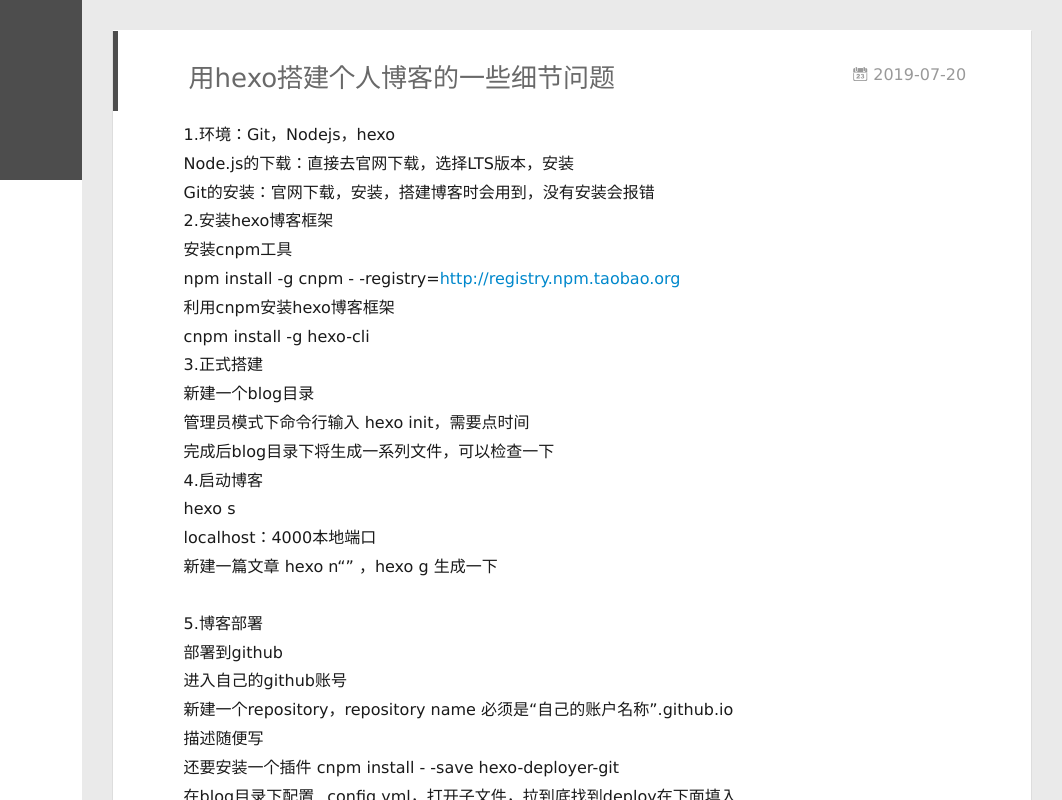
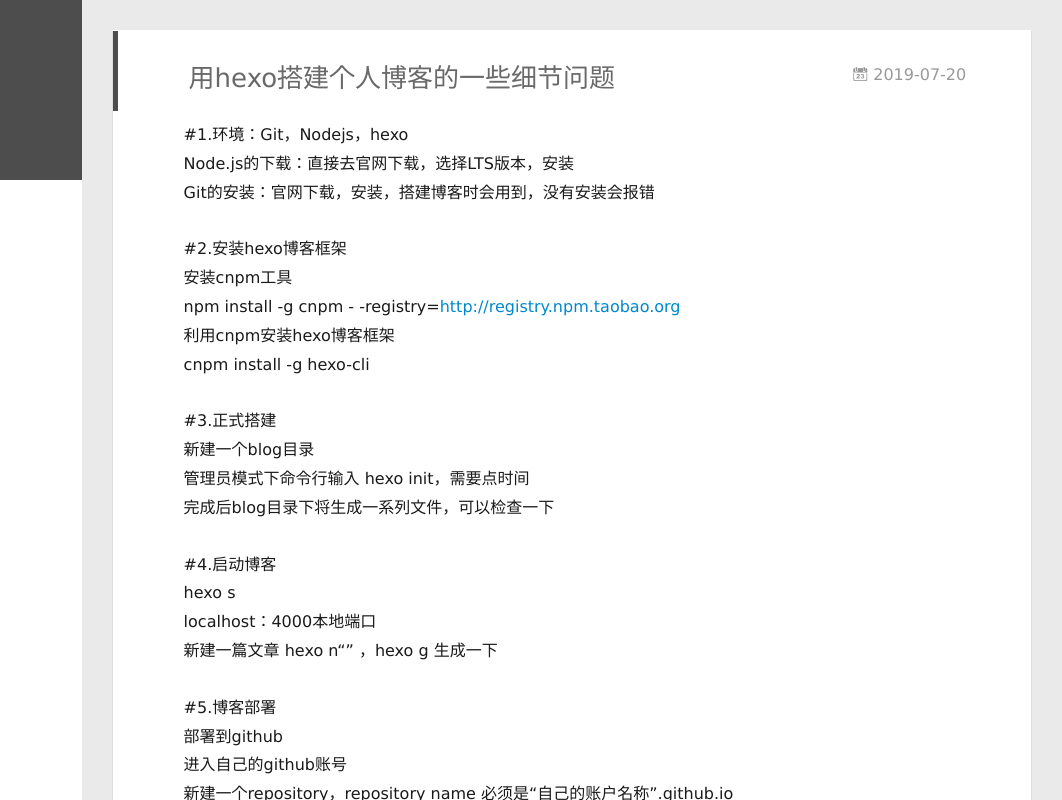
Before and after one commit to Kevin-CEN/Kevin-CEN.github.io, a plain HTML site: page 2019/07/20/用hexo搭建个人博客的一些细节问题/index.html in a window 1280 px wide. Shown: the full height of the page, 218-1280 px from the left. Drawn offline with Linux system fonts and the light colour scheme; no server answers.

Commit message:
Site updated: 2019-07-20 17:50:58

```diff
--- a/2019/07/20/用hexo搭建个人博客的一些细节问题/index.html
+++ b/2019/07/20/用hexo搭建个人博客的一些细节问题/index.html
@@ -8,17 +8,17 @@
   <link rel="dns-prefetch" href="http://yoursite.com">
   <title>用hexo搭建个人博客的一些细节问题 | Hexo</title>
   <meta name="viewport" content="width=device-width, initial-scale=1, maximum-scale=1">
-  <meta name="description" content="1.环境：Git，Nodejs，hexo   Node.js的下载：直接去官网下载，选择LTS版本，安装   Git的安装：官网下载，安装，搭建博客时会用到，没有安装会报错2.安装hexo博客框架   安装cnpm工具    npm install -g cnpm - -registry=http://registry.npm.taobao.org   利用cnpm安装hexo博客框架    cn">
+  <meta name="description" content="#1.环境：Git，Nodejs，hexo   Node.js的下载：直接去官网下载，选择LTS版本，安装   Git的安装：官网下载，安装，搭建博客时会用到，没有安装会报错 #2.安装hexo博客框架   安装cnpm工具    npm install -g cnpm - -registry=http://registry.npm.taobao.org   利用cnpm安装hexo博客框架">
 <meta property="og:type" content="article">
 <meta property="og:title" content="用hexo搭建个人博客的一些细节问题">
 <meta property="og:url" content="http://yoursite.com/2019/07/20/用hexo搭建个人博客的一些细节问题/index.html">
 <meta property="og:site_name" content="Hexo">
-<meta property="og:description" content="1.环境：Git，Nodejs，hexo   Node.js的下载：直接去官网下载，选择LTS版本，安装   Git的安装：官网下载，安装，搭建博客时会用到，没有安装会报错2.安装hexo博客框架   安装cnpm工具    npm install -g cnpm - -registry=http://registry.npm.taobao.org   利用cnpm安装hexo博客框架    cn">
+<meta property="og:description" content="#1.环境：Git，Nodejs，hexo   Node.js的下载：直接去官网下载，选择LTS版本，安装   Git的安装：官网下载，安装，搭建博客时会用到，没有安装会报错 #2.安装hexo博客框架   安装cnpm工具    npm install -g cnpm - -registry=http://registry.npm.taobao.org   利用cnpm安装hexo博客框架">
 <meta property="og:locale" content="default">
-<meta property="og:updated_time" content="2019-07-20T05:53:37.701Z">
+<meta property="og:updated_time" content="2019-07-20T09:50:20.338Z">
 <meta name="twitter:card" content="summary">
 <meta name="twitter:title" content="用hexo搭建个人博客的一些细节问题">
-<meta name="twitter:description" content="1.环境：Git，Nodejs，hexo   Node.js的下载：直接去官网下载，选择LTS版本，安装   Git的安装：官网下载，安装，搭建博客时会用到，没有安装会报错2.安装hexo博客框架   安装cnpm工具    npm install -g cnpm - -registry=http://registry.npm.taobao.org   利用cnpm安装hexo博客框架    cn">
+<meta name="twitter:description" content="#1.环境：Git，Nodejs，hexo   Node.js的下载：直接去官网下载，选择LTS版本，安装   Git的安装：官网下载，安装，搭建博客时会用到，没有安装会报错 #2.安装hexo博客框架   安装cnpm工具    npm install -g cnpm - -registry=http://registry.npm.taobao.org   利用cnpm安装hexo博客框架">
 
     <link rel="alternative" href="/atom.xml" title="Hexo" type="application/atom+xml">
 
@@ -166,8 +166,11 @@
 
     <div class="article-entry" itemprop="articleBody">
 
-        <p>1.环境：Git，Nodejs，hexo<br>   Node.js的下载：直接去官网下载，选择LTS版本，安装<br>   Git的安装：官网下载，安装，搭建博客时会用到，没有安装会报错<br>2.安装hexo博客框架<br>   安装cnpm工具<br>    npm install -g cnpm - -registry=<a href="http://registry.npm.taobao.org" target="_blank" rel="noopener">http://registry.npm.taobao.org</a><br>   利用cnpm安装hexo博客框架<br>    cnpm install -g hexo-cli<br>3.正式搭建<br>   新建一个blog目录<br>   管理员模式下命令行输入 hexo init，需要点时间<br>   完成后blog目录下将生成一系列文件，可以检查一下<br>4.启动博客<br>   hexo s<br>   localhost：4000本地端口<br>  新建一篇文章 hexo n“” ，hexo g 生成一下</p>
-<p>5.博客部署<br>    部署到github<br>    进入自己的github账号<br>    新建一个repository，repository name 必须是“自己的账户名称”.github.io<br>    描述随便写<br>    还要安装一个插件 cnpm install  - -save hexo-deployer-git<br>    在blog目录下配置 _config.yml，打开子文件，拉到底找到deploy在下面填入<br>     deploy：<br>          type：git<br>          repo：填入刚刚创建的仓库地址<br>          branch：master<br>      配置完成<br>   部署到远端<br>      hexo d<br>    如果有报错的话，有可能没有配置ssh key<br>    1.Github账户注册和新建项目<br>    1)配置ssh kyes ：<br>       1.1)打开 git bash ，输入 ssh-keygen -t rsa -C “邮箱”，连续三个回车，生           成密钥，最后得到了两个文件：id_rsa和id_rsa.pub（默认存储路径是：C:\Users\Administrator.ssh）。<br>      1.2)登录Github，点击头像下的settings，点击 SSH and GPG keys ，点击 New SSH key，将id_rsa.pub文件路径复制进去，标题可填可不填。<br>执行命令<br>   git config-global user.name“用户名”<br>   git config-global user.email“你的邮箱”<br>再次部署hexo d</p>
+        <p>#1.环境：Git，Nodejs，hexo<br>   Node.js的下载：直接去官网下载，选择LTS版本，安装<br>   Git的安装：官网下载，安装，搭建博客时会用到，没有安装会报错</p>
+<p>#2.安装hexo博客框架<br>   安装cnpm工具<br>    npm install -g cnpm - -registry=<a href="http://registry.npm.taobao.org" target="_blank" rel="noopener">http://registry.npm.taobao.org</a><br>   利用cnpm安装hexo博客框架<br>    cnpm install -g hexo-cli</p>
+<p>#3.正式搭建<br>   新建一个blog目录<br>   管理员模式下命令行输入 hexo init，需要点时间<br>   完成后blog目录下将生成一系列文件，可以检查一下</p>
+<p>#4.启动博客<br>   hexo s<br>   localhost：4000本地端口<br>  新建一篇文章 hexo n“” ，hexo g 生成一下</p>
+<p>#5.博客部署<br>    部署到github<br>    进入自己的github账号<br>    新建一个repository，repository name 必须是“自己的账户名称”.github.io<br>    描述随便写<br>    还要安装一个插件 cnpm install  - -save hexo-deployer-git<br>    在blog目录下配置 _config.yml，打开子文件，拉到底找到deploy在下面填入<br>     deploy：<br>          type：git<br>          repo：填入刚刚创建的仓库地址<br>          branch：master<br>      配置完成<br>   部署到远端<br>      hexo d<br>    如果有报错的话，有可能没有配置ssh key<br>    1.Github账户注册和新建项目<br>    1)配置ssh kyes ：<br>       1.1)打开 git bash ，输入 ssh-keygen -t rsa -C “邮箱”，连续三个回车，生           成密钥，最后得到了两个文件：id_rsa和id_rsa.pub（默认存储路径是：C:\Users\Administrator.ssh）。<br>      1.2)登录Github，点击头像下的settings，点击 SSH and GPG keys ，点击 New SSH key，将id_rsa.pub文件路径复制进去，标题可填可不填。<br>执行命令<br>   git config-global user.name“用户名”<br>   git config-global user.email“你的邮箱”<br>再次部署hexo d</p>
 
 
 
```
Also changed, not shown: index.html (+5 -2 lines).
